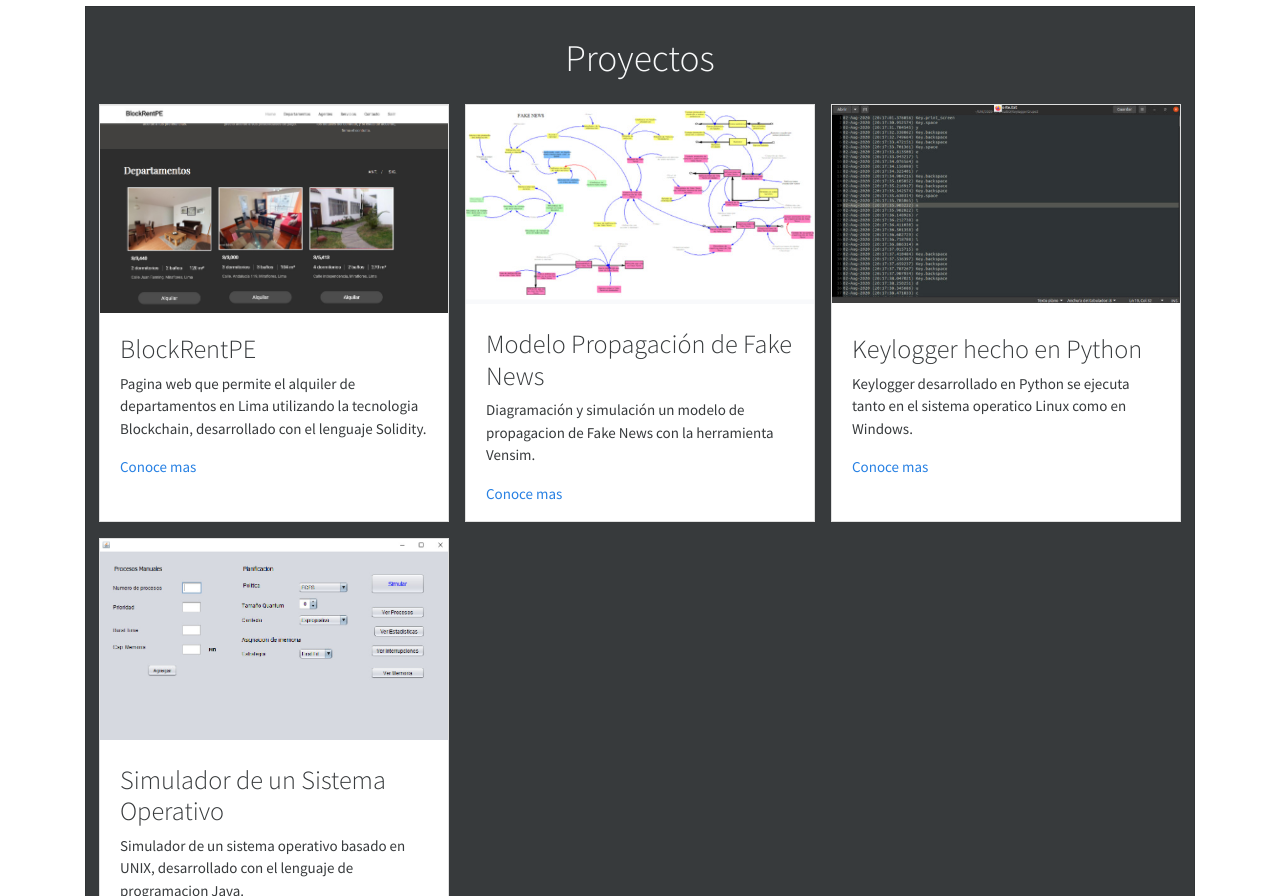
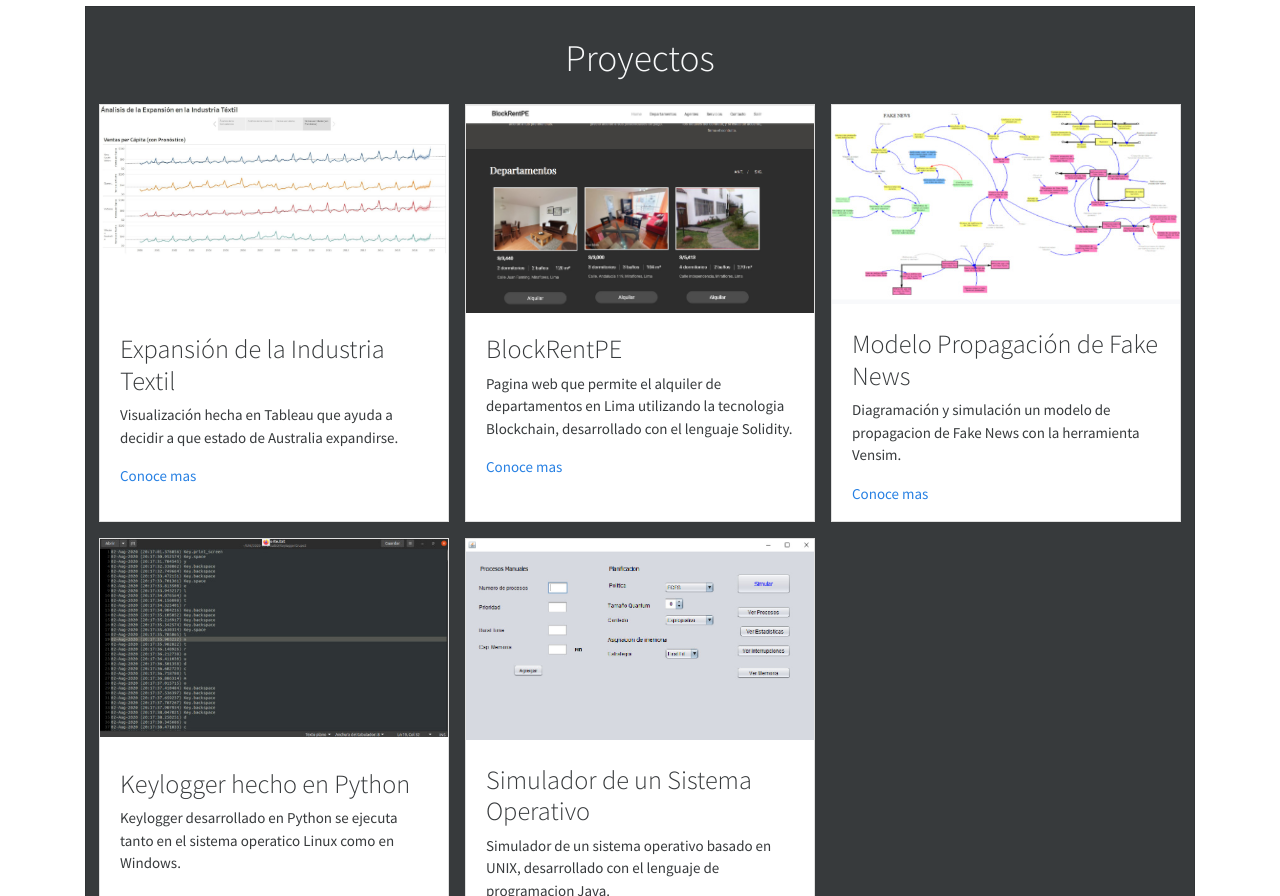
Before and after one commit to andycruz47/nextjs-porfolio, a Next.js app: page / in a window 1280 px wide. Shown: the part 1434-2330 px from the top of the page. Built offline with nearby package versions, Linux system fonts and the light colour scheme; a small style sheet from the web is missing.

Commit message:
Project add

```diff
--- a/profile.js
+++ b/profile.js
@@ -116,6 +116,14 @@ export const languages = [
 
 export const projects = [
   {
+    name: "Expansión de la Industria Textil",
+    description:
+      "Visualización hecha en Tableau que ayuda a decidir a que estado de Australia expandirse.",
+    link: "https://public.tableau.com/views/nalisisdelaExpansionenlaIndustriaTextilenAustralia/Presentacionfinal?:language=es-ES&:display_count=n&:origin=viz_share_link",
+    image: "expansiontextil.jpg",
+  },
+
+  {
     name: "BlockRentPE",
     description:
       "Pagina web que permite el alquiler de departamentos en Lima utilizando la tecnologia Blockchain, desarrollado con el lenguaje Solidity.",
```
Also changed, not shown: public/expansiontextil.JPG (added).
